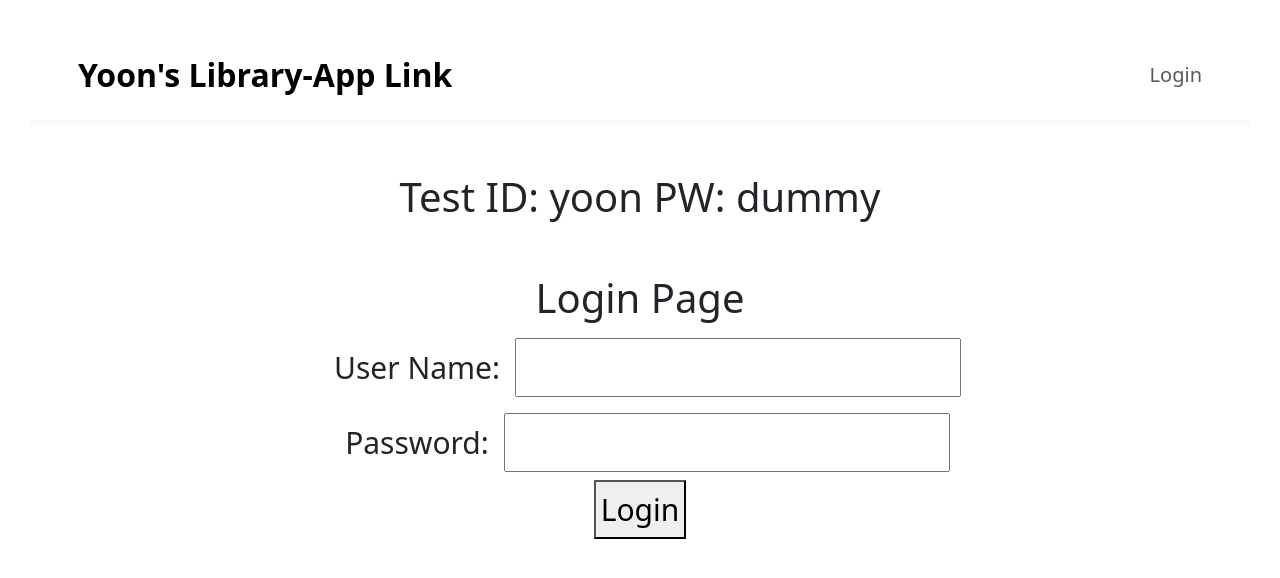
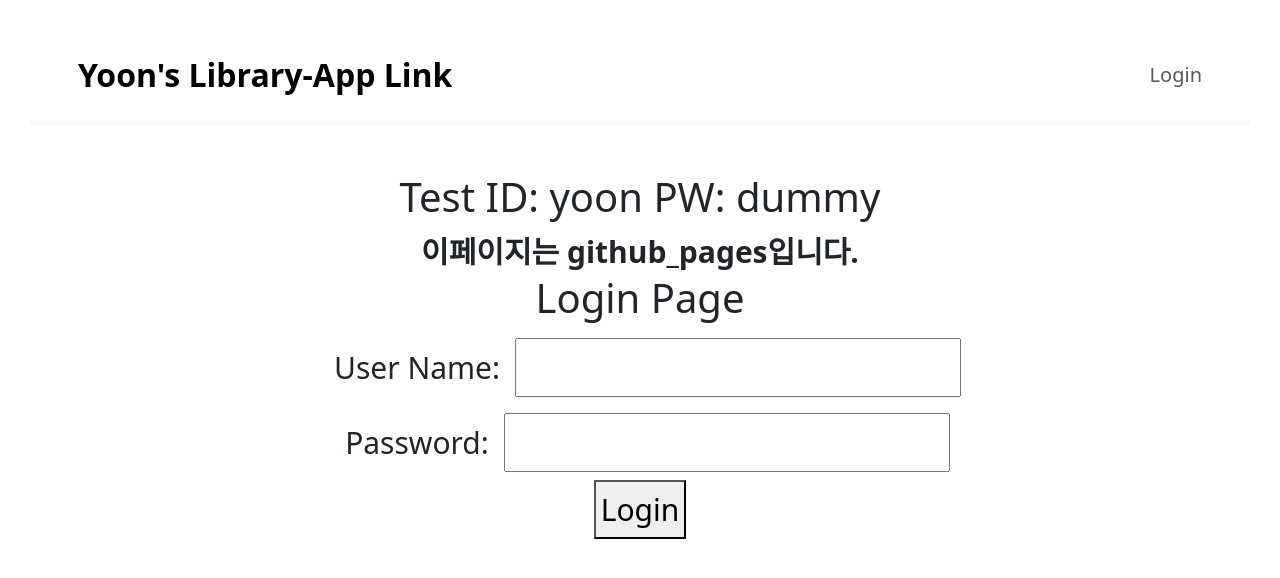
Before and after one commit to SuHwanYoon/React-Todo-App-Client, a React (Create React App) app: page / in a window 1280 px wide. Shown: the top 578 px of the page. Built offline with nearby package versions, Linux system fonts and the light colour scheme.

Commit message:
mark github_pages

```diff
--- a/src/components/todo/LoginComponent.jsx
+++ b/src/components/todo/LoginComponent.jsx
@@ -53,6 +53,7 @@ function LoginComponent(){
             {/* 컴포넌트로 사용하기에는 작아서 메서드를 이용해서 메세지를 출력  */}
 
             <h1>Test ID: yoon  PW: dummy</h1>
+            <strong>이페이지는 github_pages입니다.</strong>
             <br />
             <h1>Login Page</h1>
             {/* 로그인 실패상태 변수가 true라면 로그인 실패메세지를 반환 */}
```
